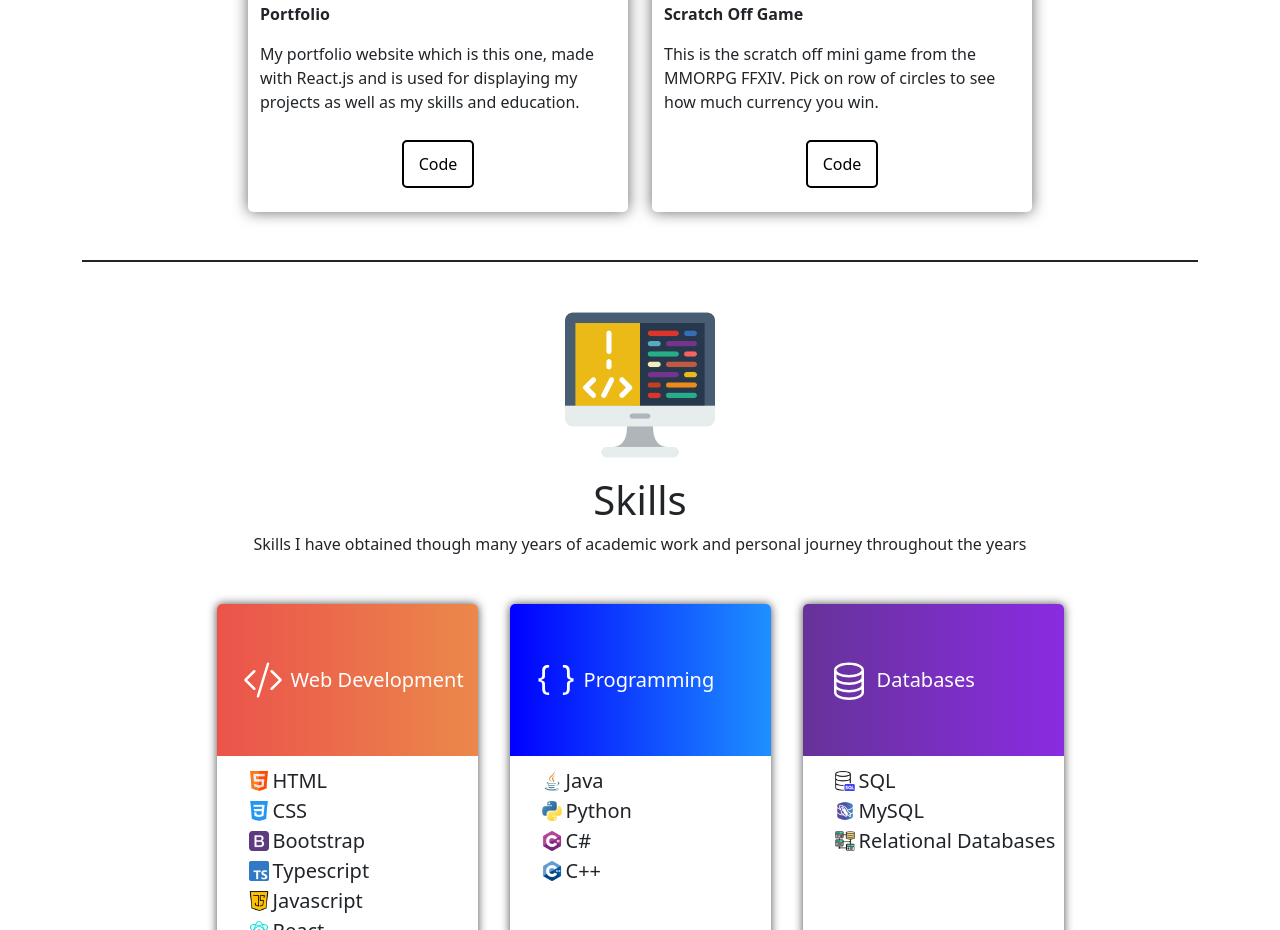
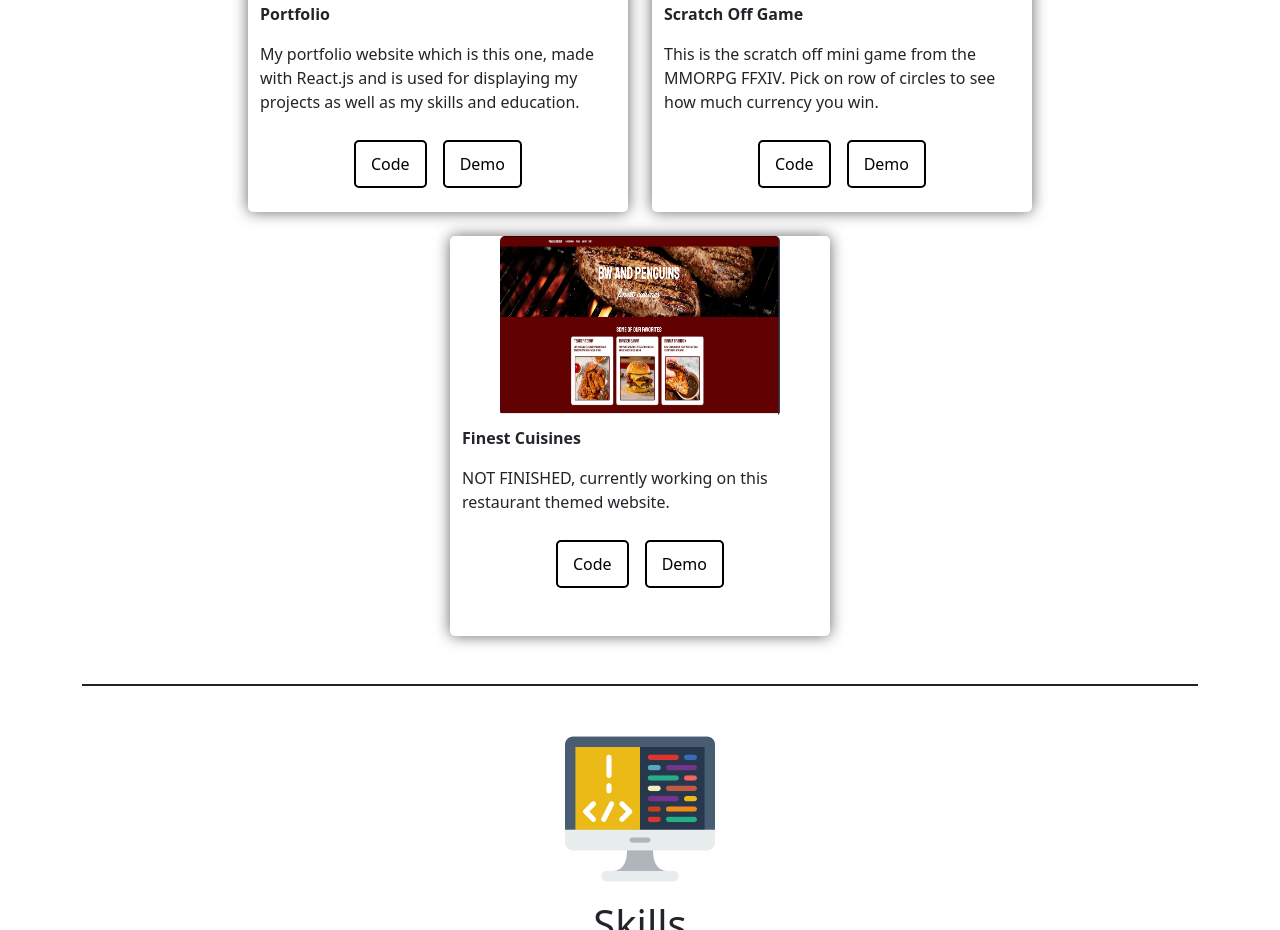
Before and after one commit to AxAnder0095/repotest, a React (Vite) app: page / in a window 1280 px wide. Shown: the part 1600-2530 px from the top of the page. Built offline with nearby package versions, Linux system fonts and the light colour scheme.

Commit message:
added new project to home page

```diff
--- a/src/Home/Project.jsx
+++ b/src/Home/Project.jsx
@@ -9,8 +9,9 @@ function Project(projectProp) {
             </div>
             <p id='project-title'>{projectProp.title}</p>
             <p id='project-desc'>{projectProp.description}</p>
-            <div className='d-flex justify-content-center'>
+            <div className='d-flex justify-content-center gap-3'>
                 <Link id='project-button' to={projectProp.github}>Code</Link>
+                <Link id='project-button' to={projectProp.demo}>Demo</Link>
             </div>
         </>
     )
--- a/src/Home/ProjectData.jsx
+++ b/src/Home/ProjectData.jsx
@@ -1,5 +1,6 @@
 import Portfolio from './imgs/portfolio.png';
 import Game from './imgs/cactpot.png'
+import FC from './imgs/fc.jpg'
 
 export const ProjectData = {
     portfolio: {
@@ -8,7 +9,8 @@ export const ProjectData = {
         alt: 'portfolio-image',
         description: 'My portfolio website which is this one, made with React.js and is used for ' +
             'displaying my projects as well as my skills and education.',
-        github: 'https://github.com/AxAnder0095/repotest'
+        github: 'https://github.com/AxAnder0095/repotest',
+        demo: 'https://github.com/AxAnder0095/repotest',
     },
     miniCactpot: {
         image: Game,
@@ -17,5 +19,14 @@ export const ProjectData = {
         description: 'This is the scratch off mini game from the MMORPG FFXIV. Pick on row of circles ' +
             'to see how much currency you win. ',
         github: 'https://github.com/AxAnder0095/Mini-Cacptot-Game',
+        demo: 'https://youtu.be/VUVxc1Dpk28'
+    },
+    finest: {
+        image: FC,
+        title: 'Finest Cuisines',
+        alt: 'Finest Cuisines image',
+        description: 'NOT FINISHED, currently working on this restaurant themed website. ',
+        github: 'https://github.com/AxAnder0095/finestcuisines',
+        demo: 'https://youtu.be/KjEx0IGBhgQ'
     }
 }
--- a/src/Home/Projects.jsx
+++ b/src/Home/Projects.jsx
@@ -15,6 +15,7 @@ function Projects(){
                         alt={ProjectData.portfolio.alt}
                         description={ProjectData.portfolio.description}
                         github={ProjectData.portfolio.github}
+                        demo={ProjectData.portfolio.demo}
                     />
                 </div>
                 <div className='project col-lg-3'>
@@ -24,9 +25,19 @@ function Projects(){
                         alt={ProjectData.miniCactpot.alt}
                         description={ProjectData.miniCactpot.description}
                         github={ProjectData.miniCactpot.github}
+                        demo={ProjectData.miniCactpot.demo}
                     />
                 </div>
-                {/*<div className='project col-lg-3'>three</div>*/}
+                <div className='project col-lg-3'>
+                    <Project
+                        image={ProjectData.finest.image}
+                        title={ProjectData.finest.title}
+                        alt={ProjectData.finest.alt}
+                        description={ProjectData.finest.description}
+                        github={ProjectData.finest.github}
+                        demo={ProjectData.finest.demo}
+                    />
+                </div>
             </div>
         </div>
     )
```
Also changed, not shown: src/Home/imgs/fc.jpg (added).
